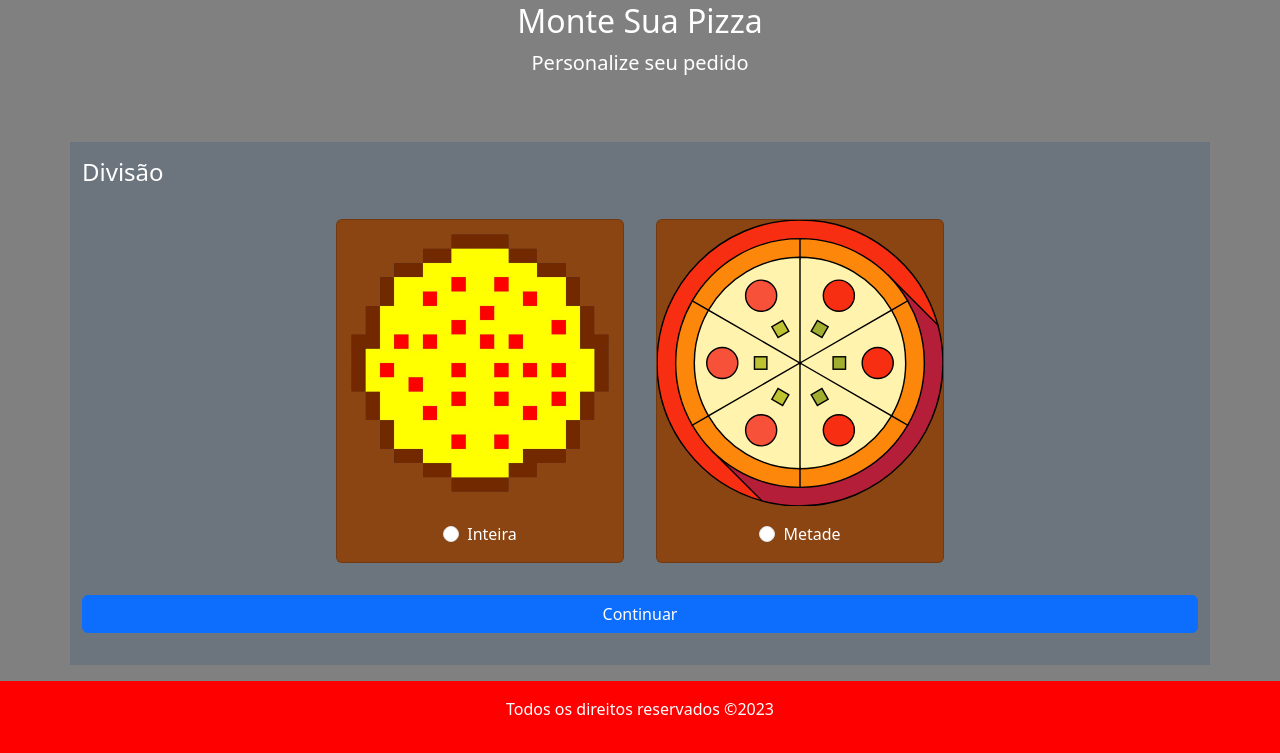
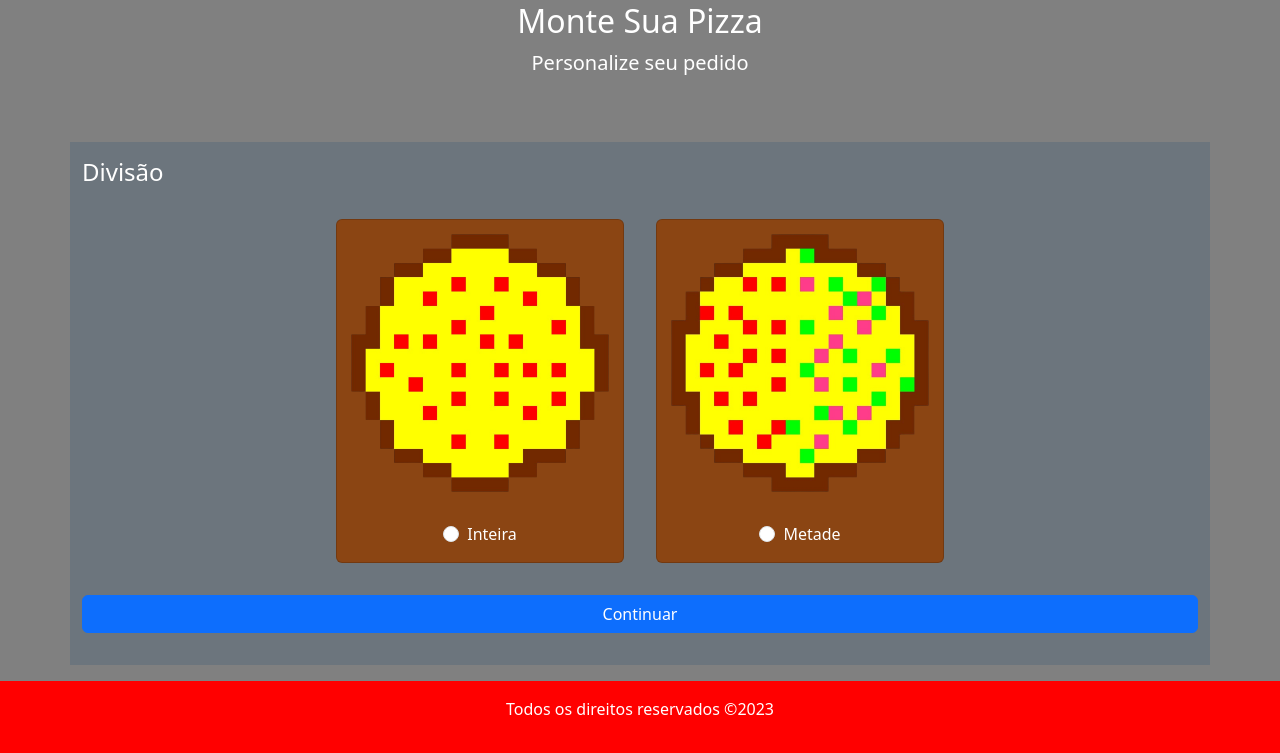
Before and after one commit to lippekstro/pizzaria, a PHP site: page /views/montar.php in a window 1280 px wide. Shown: the part 183-936 px from the top of the page. Run offline with PHP 8.4, Linux system fonts and the light colour scheme.

Commit message:
novas imagens

```diff
--- a/css/style.css
+++ b/css/style.css
@@ -16,3 +16,11 @@ nav, footer {
     background-color: #8B4513;
     color: white;
 }
+
+.esc-25 {
+    scale: 0.25;
+}
+
+.esc-50 {
+    scale: 0.5;
+}
--- a/views/montar.php
+++ b/views/montar.php
@@ -24,7 +24,7 @@ require_once $_SERVER['DOCUMENT_ROOT'] . '/pizzaria/templates/cabecalho.php';
                 </label>
 
                 <label for="metade" class="card m-3" style="width: 18rem;">
-                    <img src="/pizzaria/img/pizza2.svg" class="card-img-top" alt="Pizza">
+                    <img src="/pizzaria/img/metade.png" class="card-img-top" alt="Pizza">
                     <div class="card-body d-flex justify-content-center">
                         <input id="metade" name="divisao" type="radio" class="form-check-input" value="metade" required="">
                         <label class="form-check-label d-flex align-items-center ms-2" for="metade">
@@ -39,17 +39,17 @@ require_once $_SERVER['DOCUMENT_ROOT'] . '/pizzaria/templates/cabecalho.php';
                 <h4 class="mb-3">Tamanho</h4>
                 <div class="my-3 d-flex justify-content-center flex-wrap">
                     <label for="pequena" class="card m-3" style="width: 18rem;" id="tamP">
-                        <img src="/pizzaria/img/pizza2.svg" class="card-img-top" alt="Pizza">
+                        <img src="/pizzaria/img/pizza.png" class="card-img-top esc-25" alt="Pizza">
                         <div class="card-body d-flex justify-content-center">
                             <input id="pequena" name="tamanho" type="radio" class="form-check-input" value="pequena" required="">
                             <label class="form-check-label d-flex align-items-center ms-2" for="pequena">
-                                Pequena
+                                Brotinho
                             </label>
                         </div>
                     </label>
 
                     <label for="media" class="card m-3" style="width: 18rem;">
-                        <img src="/pizzaria/img/pizza2.svg" class="card-img-top" alt="Pizza">
+                        <img src="/pizzaria/img/pizza.png" class="card-img-top esc-50" alt="Pizza">
                         <div class="card-body d-flex justify-content-center">
                             <input id="media" name="tamanho" type="radio" class="form-check-input" value="media" required="">
                             <label class="form-check-label d-flex align-items-center ms-2" for="media">
@@ -59,20 +59,10 @@ require_once $_SERVER['DOCUMENT_ROOT'] . '/pizzaria/templates/cabecalho.php';
                     </label>
 
                     <label for="grande" class="card m-3" style="width: 18rem;">
-                        <img src="/pizzaria/img/pizza2.svg" class="card-img-top" alt="Pizza">
+                        <img src="/pizzaria/img/pizza.png" class="card-img-top" alt="Pizza">
                         <div class="card-body d-flex justify-content-center">
                             <input id="grande" name="tamanho" type="radio" class="form-check-input" value="grande" required="">
                             <label class="form-check-label d-flex align-items-center ms-2" for="grande">
-                                Grande
-                            </label>
-                        </div>
-                    </label>
-
-                    <label for="familia" class="card m-3" style="width: 18rem;">
-                        <img src="/pizzaria/img/pizza2.svg" class="card-img-top" alt="Pizza">
-                        <div class="card-body d-flex justify-content-center">
-                            <input id="familia" name="tamanho" type="radio" class="form-check-input" value="familia" required="">
-                            <label class="form-check-label d-flex align-items-center ms-2" for="familia">
                                 Familia
                             </label>
                         </div>
```
Also changed, not shown: img/metade.png (added).
